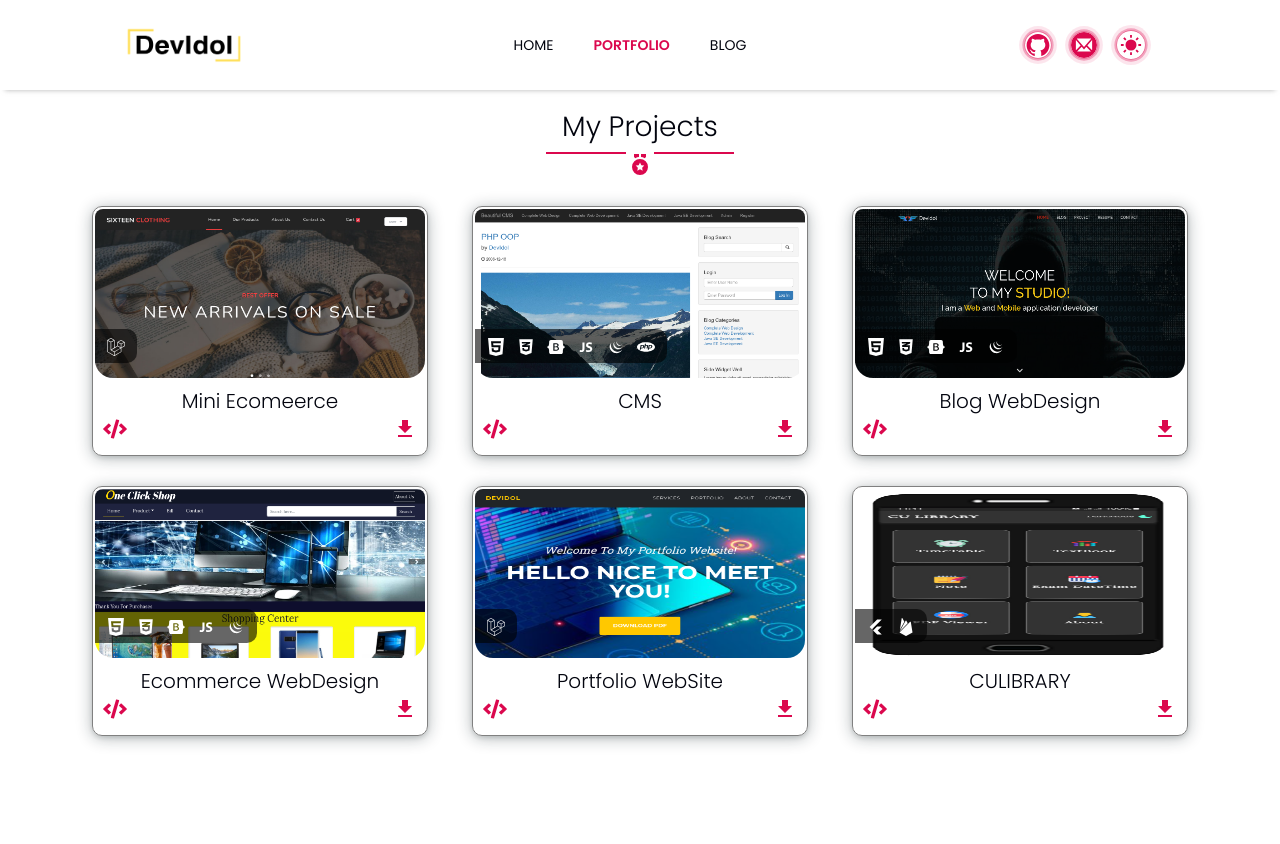
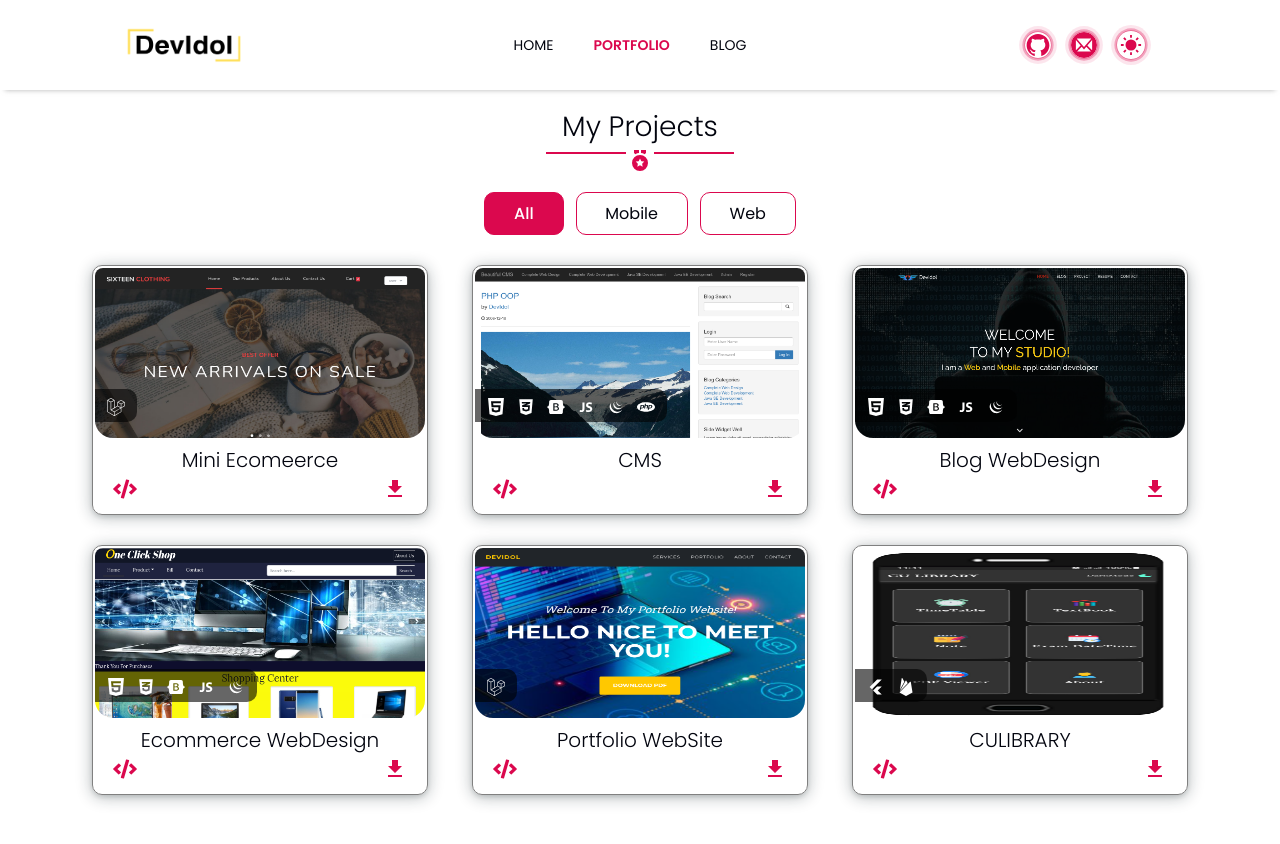
Before and after one commit to DevIdol/resume, a React (Create React App) app: page /portfolio in a window 1280 px wide. Shown: the top 844 px of the page. Built offline with nearby package versions, Linux system fonts and the light colour scheme.

Commit message:
Modified

```diff
--- a/src/Components/PortFolio/All/AllPortfolio.css
+++ b/src/Components/PortFolio/All/AllPortfolio.css
@@ -44,19 +44,22 @@
   font-size: 24px;
   position: absolute;
   bottom: 12px;
-  left: 10px;
+  left: 20px;
 }
+
 .download {
   color: var(--clr-primary);
   font-size: 24px;
   position: absolute;
-  right: 10px;
+  right: 20px;
   bottom: 12px;
 }
-
+.code:hover,
+.download:hover {
+  color: var(--clr-primary);
+}
 @media screen and (max-width: 1199px) {
-    .portfolio-item{
-        margin: 0px;
-    }
-
+  .portfolio-item {
+    margin: 0px;
+  }
 }
--- a/src/Components/PortFolio/All/AllPortfolio.jsx
+++ b/src/Components/PortFolio/All/AllPortfolio.jsx
@@ -2,9 +2,12 @@ import React from "react";
 import { getPortfolioData } from "../PortfolioData";
 import Card from "../../Screens/Card";
 import "./AllPortfolio.css";
-import five from "../../../assets/project/five.png";
+import { FaCode } from "react-icons/fa";
+import { MdDownload } from "react-icons/md";
 const AllPortfolio = () => {
   const porfoliodata = getPortfolioData();
+  const code = <FaCode />;
+  const down = <MdDownload />;
   return (
     <div className="container">
       <div className="row">
@@ -18,9 +21,18 @@ const AllPortfolio = () => {
                     <span key={index}>{item}</span>
                   ))}
                 </div>
-                <a href={data.items.download} className="code">{data.items.code}</a>
+                <a
+                  href={data.items.link}
+                  className="code"
+                  target="_blank"
+                  rel="nofollow noopener noreferrer"
+                >
+                  {code}
+                </a>
                 <h6 className="title">{data.items.title}</h6>
-                <a href={data.items.download} className="download">{data.items.down}</a>
+                <a href={data.items.download} download className="download">
+                  {down}
+                </a>
               </Card>
             </div>
           );
--- a/src/Components/PortFolio/Portfolio.jsx
+++ b/src/Components/PortFolio/Portfolio.jsx
@@ -1,8 +1,8 @@
 import React from "react";
 import { RiMedalFill } from "react-icons/ri";
-import AllPortfolio from "./All/AllPortfolio";
 import Title from "../Screens/Title";
 import classes from "./Portfolio.module.css";
+import PortfolioButton from "./PortfolioButton";
 const Portfolio = () => {
   return (
     <section className={classes["portfolio-section"]}>
@@ -13,7 +13,7 @@ const Portfolio = () => {
           className={classes.underline}
         />
       </div>
-      <AllPortfolio />
+      <PortfolioButton />
 
       <br />
       <br />
--- a/src/Components/PortFolio/Portfolio.module.css
+++ b/src/Components/PortFolio/Portfolio.module.css
@@ -1,14 +1,15 @@
 .portfolio-section {
   padding-top: 90px;
 }
-.title{
-    padding: 20px 0px;
+.title {
+  padding: 20px 0px;
 }
-.icon{
-    font-size: 24px;
-    color: var(--clr-primary);
+.icon {
+  font-size: 24px;
+  margin-top: -4px;
+  color: var(--clr-primary);
 }
-.underline{
-    width: 80px;
-    background: var(--clr-primary);
+.underline {
+  width: 80px;
+  background: var(--clr-primary);
 }
--- /dev/null
+++ b/src/Components/PortFolio/PortfolioButton.jsx
@@ -0,0 +1,57 @@
+import React, { Fragment, useState } from "react";
+import Button from "../Screens/Button";
+import AllPortfolio from "./All/AllPortfolio";
+import classes from "./PortfolioButton.module.css";
+
+const PortfolioButton = () => {
+  const [porfolio, setPortfolio] = useState(<AllPortfolio />);
+  const [isActive, setIsActive] = useState("all");
+  return (
+    <Fragment>
+      <div className={classes.btn}>
+        <Button
+          className={
+            isActive === "all"
+              ? `${classes.button} ${classes.active}`
+              : classes.button
+          }
+          onClick={() => {
+            setPortfolio(<AllPortfolio />);
+            setIsActive("all");
+          }}
+        >
+          All
+        </Button>
+        <Button
+          className={
+            isActive === "mobile"
+              ? `${classes.button} ${classes.active}`
+              : classes.button
+          }
+          onClick={() => {
+            setPortfolio("Mobile");
+            setIsActive("mobile");
+          }}
+        >
+          Mobile
+        </Button>
+        <Button
+          className={
+            isActive === "web"
+              ? `${classes.button} ${classes.active}`
+              : classes.button
+          }
+          onClick={() => {
+            setPortfolio("Web");
+            setIsActive("web");
+          }}
+        >
+          Web
+        </Button>
+      </div>
+      <div>{porfolio}</div>
+    </Fragment>
+  );
+};
+
+export default PortfolioButton;
--- /dev/null
+++ b/src/Components/PortFolio/PortfolioButton.module.css
@@ -0,0 +1,33 @@
+.btn {
+  text-align: center;
+}
+
+.btn .button {
+  font-size: 16px;
+  font-weight: 400;
+  margin: 0px 6px 20px 6px;
+  border-radius: 10px;
+}
+.btn .button:hover {
+  background: none;
+  color: var(--clr-primary);
+  transition: var(--transition);
+}
+.btn .button.active {
+  background: var(--clr-primary);
+  color: var(--btn-font);
+  font-weight: 500;
+  transition: var(--transition);
+}
+
+@media screen and (max-width: 600px) {
+  .btn .button {
+    padding: 4px 28px;
+  }
+}
+
+@media screen and (max-width: 400px) {
+  .btn .button {
+    padding: 4px 18px;
+  }
+}
--- a/src/Components/PortFolio/PortfolioData.jsx
+++ b/src/Components/PortFolio/PortfolioData.jsx
@@ -1,5 +1,5 @@
-import { FaCode, FaCss3Alt, FaBootstrap, FaLaravel } from "react-icons/fa";
-import { MdDownload } from "react-icons/md";
+import { FaCss3Alt, FaBootstrap, FaLaravel } from "react-icons/fa";
+
 import { ImHtmlFive } from "react-icons/im";
 import { RiFlutterFill } from "react-icons/ri";
 import { DiJavascript1, DiJqueryLogo } from "react-icons/di";
@@ -19,8 +19,6 @@ const language = [
   <DiJavascript1 />,
   <DiJqueryLogo />,
 ];
-const code = <FaCode />;
-const down = <MdDownload />;
 
 const PortfolioData = [
   {
@@ -32,9 +30,7 @@ const PortfolioData = [
       describtion:
         "Quae esse totam blanditiis modi aspernatur! Libero aspernatur autem voluptatibus modi doloremque perspiciatis rem id, deleniti accusantium minus nam ea quae vero!",
       language: [<FaLaravel />],
-      code: code,
       link: "https://github.com/DevIdol/sample_laravel_ecommerce",
-      down: down,
       download:
         "https://github.com/DevIdol/sample_laravel_ecommerce/archive/refs/heads/main.zip",
     },
@@ -48,9 +44,7 @@ const PortfolioData = [
       describtion:
         "Quae esse totam blanditiis modi aspernatur! Libero aspernatur autem voluptatibus modi doloremque perspiciatis rem id, deleniti accusantium minus nam ea quae vero!",
       language: [...language, <SiPhp />],
-      code: code,
       link: "https://github.com/DevIdol/php_tutorials/tree/main/cms",
-      down: down,
       download:
         "https://github.com/DevIdol/php_tutorials/archive/refs/heads/main.zip",
     },
@@ -64,9 +58,7 @@ const PortfolioData = [
       describtion:
         "Quae esse totam blanditiis modi aspernatur! Libero aspernatur autem voluptatibus modi doloremque perspiciatis rem id, deleniti accusantium minus nam ea quae vero!",
       language: [...language],
-      code: code,
       link: "https://github.com/DevIdol/portfo",
-      down: down,
       download: "https://github.com/DevIdol/portfo/archive/refs/heads/main.zip",
     },
   },
@@ -79,9 +71,7 @@ const PortfolioData = [
       describtion:
         "Quae esse totam blanditiis modi aspernatur! Libero aspernatur autem voluptatibus modi doloremque perspiciatis rem id, deleniti accusantium minus nam ea quae vero!",
       language: [...language],
-      code: code,
       link: "https://github.com/DevIdol/onlineshop-webDesign",
-      down: down,
       download:
         "https://github.com/DevIdol/onlineshop-webDesign/archive/refs/heads/main.zip",
     },
@@ -95,9 +85,7 @@ const PortfolioData = [
       describtion:
         "Quae esse totam blanditiis modi aspernatur! Libero aspernatur autem voluptatibus modi doloremque perspiciatis rem id, deleniti accusantium minus nam ea quae vero!",
       language: [<FaLaravel />],
-      code: code,
       link: "https://github.com/DevIdol/sample_portfolio_website_with_laravel",
-      down: down,
       download:
         "https://github.com/DevIdol/sample_portfolio_website_with_laravel/archive/refs/heads/main.zip",
     },
@@ -111,9 +99,7 @@ const PortfolioData = [
       describtion:
         "Quae esse totam blanditiis modi aspernatur! Libero aspernatur autem voluptatibus modi doloremque perspiciatis rem id, deleniti accusantium minus nam ea quae vero!",
       language: [<RiFlutterFill />, <SiFirebase />],
-      code: code,
       link: "https://github.com/DevIdol/culibrary_mobileApp_sourceCode",
-      down: down,
       download: apk,
     },
   },
--- a/src/Components/Screens/Button.module.css
+++ b/src/Components/Screens/Button.module.css
@@ -3,7 +3,7 @@
   border: 1px solid var(--clr-primary);
   background: transparent;
   color: var(--clr-font);
-  padding: 0.75rem 1.8rem;
+  padding: 0.7rem 1.8rem;
   cursor: pointer;
   font-size: 16px;
   border-radius: 10px;
@@ -13,7 +13,7 @@
 .button:hover,
 .button:active {
   background: var(--clr-primary);
- color: var(--btn-font);
+  color: var(--btn-font);
   transition: var(--transition);
 }
 
```
